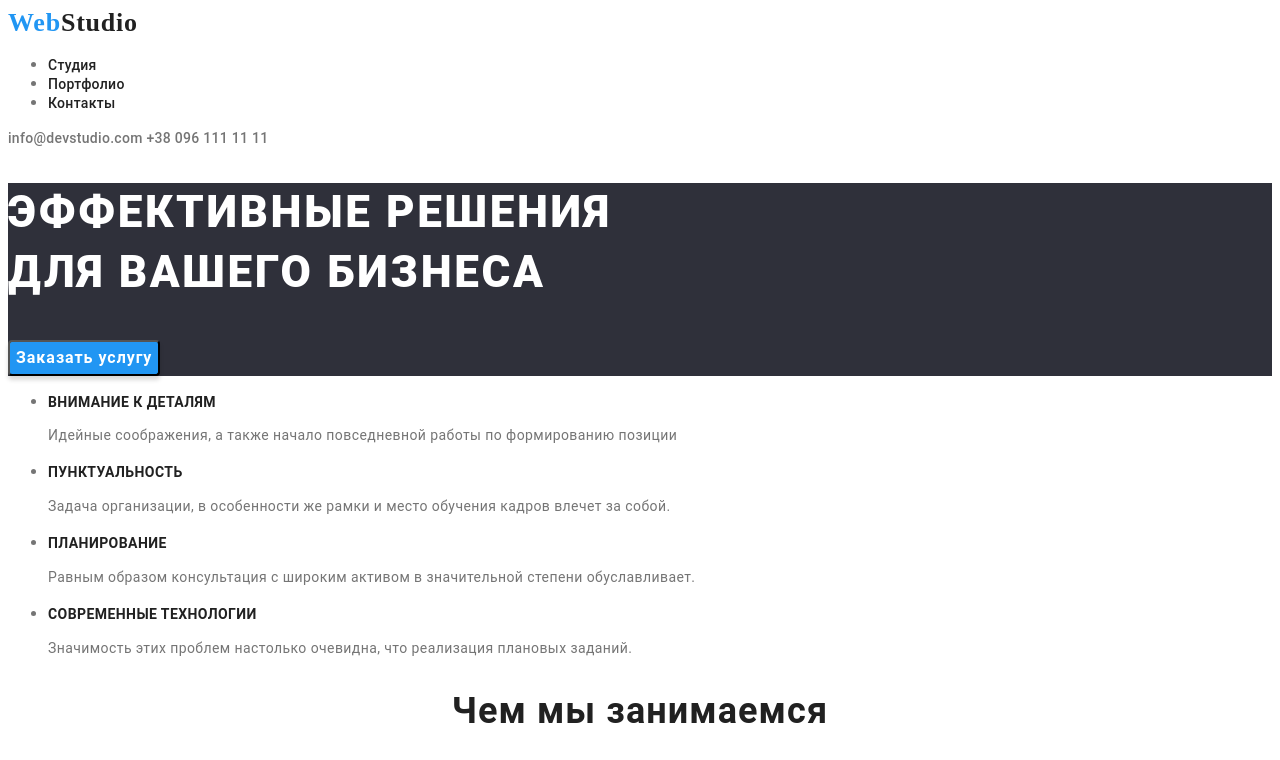
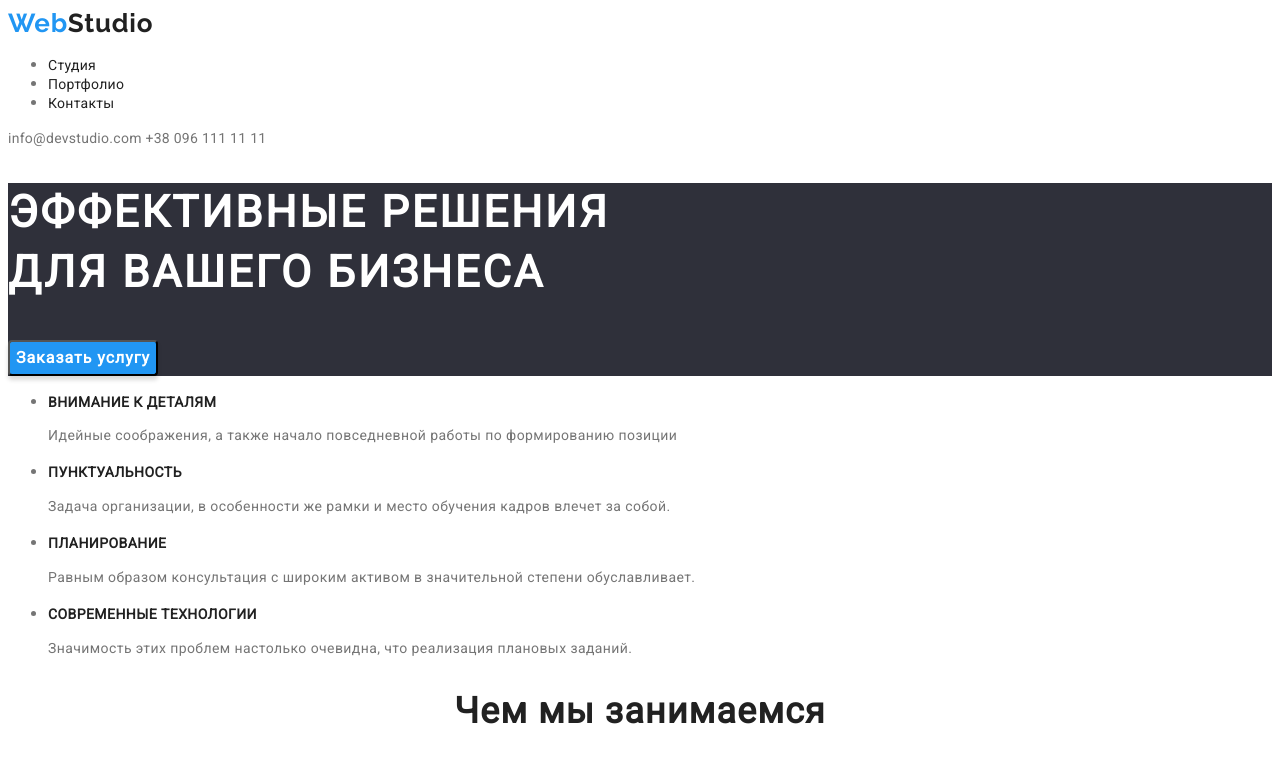
Before and after one commit to Dante4Rungun/GoIT2022, a plain HTML site: page goit-markup-hw-02/index.html in a window 1280 px wide. Shown: the top 760 px of the page. Drawn offline with Linux system fonts and the light colour scheme.

Commit message:
Update index.html

```diff
--- a/goit-markup-hw-02/index.html
+++ b/goit-markup-hw-02/index.html
@@ -4,7 +4,10 @@
     <meta charset="UTF-8">
     <meta http-equiv="X-UA-Compatible" content="IE=edge">
     <meta name="viewport" content="width=device-width, initial-scale=1.0">
-    <link href="https://fonts.googleapis.com/css2?family=Tangerine:wght@700&display=swap" rel="stylesheet" />
+    <link rel="preconnect" href="https://fonts.googleapis.com">
+    <link rel="preconnect" href="https://fonts.gstatic.com" crossorigin>
+    <link href="https://fonts.googleapis.com/css2?family=Roboto&display=swap" rel="stylesheet">
+    <link href="https://fonts.googleapis.com/css2?family=Raleway:wght@700&family=Roboto&display=swap" rel="stylesheet">
     <link rel="stylesheet" href="./css/style.css">
     <title>Web Studio</title>
 </head>
```
